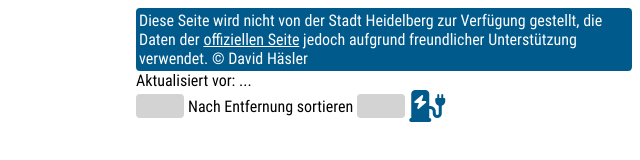
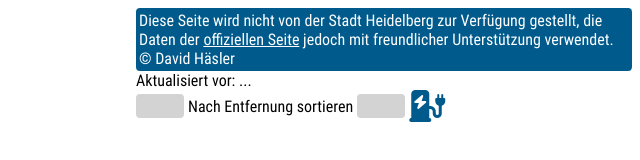
Before and after one commit to relseah/parken, a plain HTML site: page frontend/index.html in a window 1280 px wide. Shown: the whole page, without its empty margins (640-1280 px from the left). Drawn offline with Linux system fonts and the light colour scheme; files that its build step writes are made by us from their sources; files whose address does not match are found by name.

Commit message:
Improve writing style

```diff
--- a/frontend/index.html
+++ b/frontend/index.html
@@ -25,7 +25,7 @@
 			Diese Seite wird nicht von der Stadt Heidelberg zur Verfügung gestellt, die Daten der <a id="official-site"
 				href="https://parken.heidelberg.de" target="_blank">offiziellen
 				Seite</a>
-			jedoch aufgrund freundlicher Unterstützung verwendet. © David Häsler
+			jedoch mit freundlicher Unterstützung verwendet. © David Häsler
 		</div>
 		<div>Aktualisiert vor: <span id="updated">...</span></div>
 		<div id="preferences">
```
